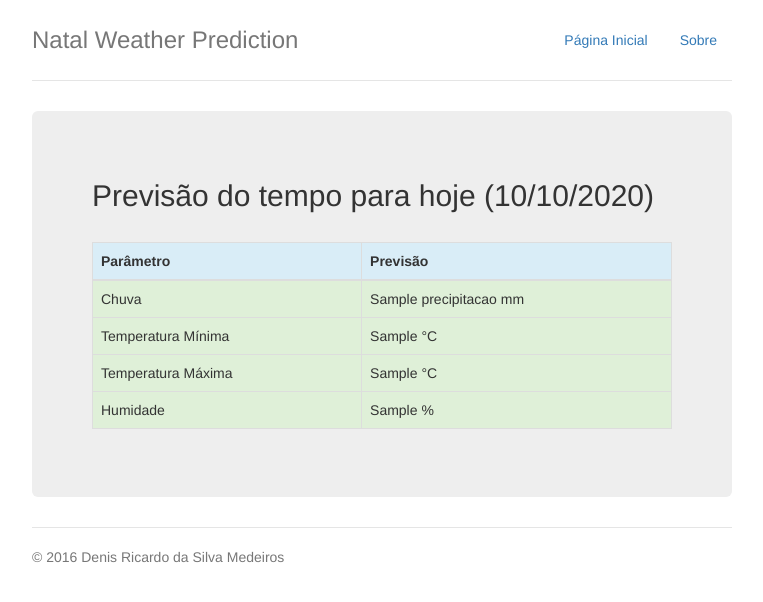
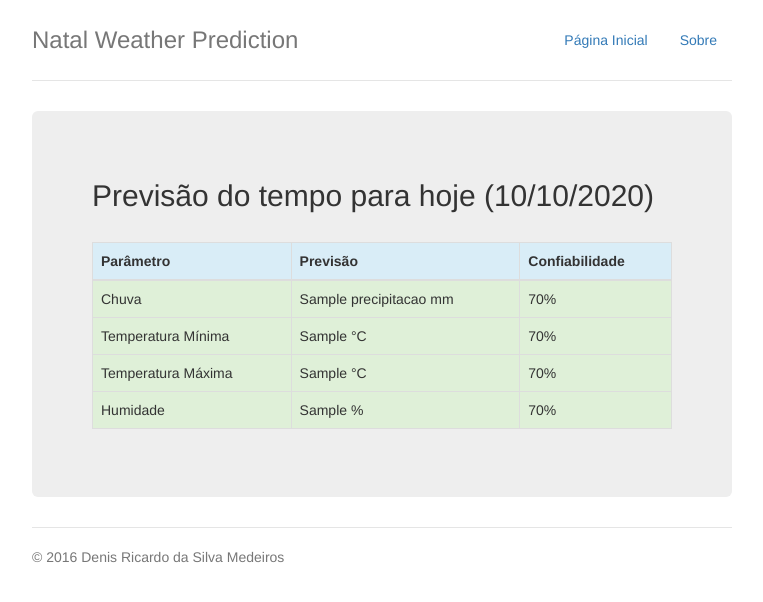
Before and after one commit to DenisMedeiros/NatalWeatherPrediction, a Django app: template nwp/core/templates/pagina_inicial.html in a window 1280 px wide. Shown: the top 602 px of the page, without its empty margins (258-1021 px from the left). Run offline with Django 3.2, Linux system fonts and the light colour scheme; the template is opened without the code that fills it: most values are stand-ins (such as "Sample title", 1, 10 or a date in 2020); parts of the project's set-up code (start-up, migrations or seed data) failed here and were passed over; some libraries are stand-ins or nearby versions.

Commit message:
Acertando os requerimentos.

```diff
--- a/nwp/core/templates/pagina_inicial.html
+++ b/nwp/core/templates/pagina_inicial.html
@@ -5,27 +5,37 @@
 <div class="jumbotron">
     <h2>Previsão do tempo para hoje ({{ hoje|date:"d/m/Y" }}) </h2>
     <br />
-    <table class="table table-bordered table-hover table-responsive">
+    <table class="table table-bordered table-hover table-responsive" >
         <thead>
             <tr class="info">
                 <th> Parâmetro </th>
                 <th> Previsão </th>
+                <th> Confiabilidade </th>
             </tr>
         </thead>
         <tbody>
             <tr class="success">
-                <td> Chuva </td> <td> {{ precipitacao }} mm </td>
+                <td> Chuva </td>
+                <td> {{ precipitacao }} mm </td>
+                <td> 70% </td>
             </tr>
             <tr class="success">
-                <td> Temperatura Mínima </td> <td> {{ temperatura_min }} °C </td>
+                <td> Temperatura Mínima </td>
+                <td> {{ temperatura_min }} °C </td>
+                <td> 70% </td>
             </tr>
             <tr class="success">
-                <td> Temperatura Máxima </td> <td> {{ temperatura_max }} °C </td>
+                <td> Temperatura Máxima </td>
+                <td> {{ temperatura_max }} °C </td>
+                <td> 70% </td>
             </tr>
             <tr class="success">
-                <td> Humidade </td> <td> {{ humidade_media }} % </td>
+                <td> Humidade </td>
+                <td> {{ humidade_media }} % </td>
+                <td> 70% </td>
             </tr>
         </tbody>
     </table>
+
 </div>
 {% endblock %}
--- a/requirements.txt
+++ b/requirements.txt
@@ -4,13 +4,19 @@ Django==1.10.4
 enum34==1.1.6
 ipython==5.1.0
 ipython-genutils==0.1.0
+lxml==3.6.4
+networkx==1.11
 numpy==1.11.2
 pathlib2==2.1.0
 pexpect==4.2.1
 pickleshare==0.7.4
+Pillow==3.4.2
 prompt-toolkit==1.0.9
 ptyprocess==0.5.1
 Pygments==2.1.3
+pytesseract==0.1.6
+requests==2.12.3
+scikit-fuzzy==0.2
 scikit-learn==0.18.1
 scipy==0.18.1
 simplegeneric==0.8.1
```
Also changed, not shown: 1 other file.
